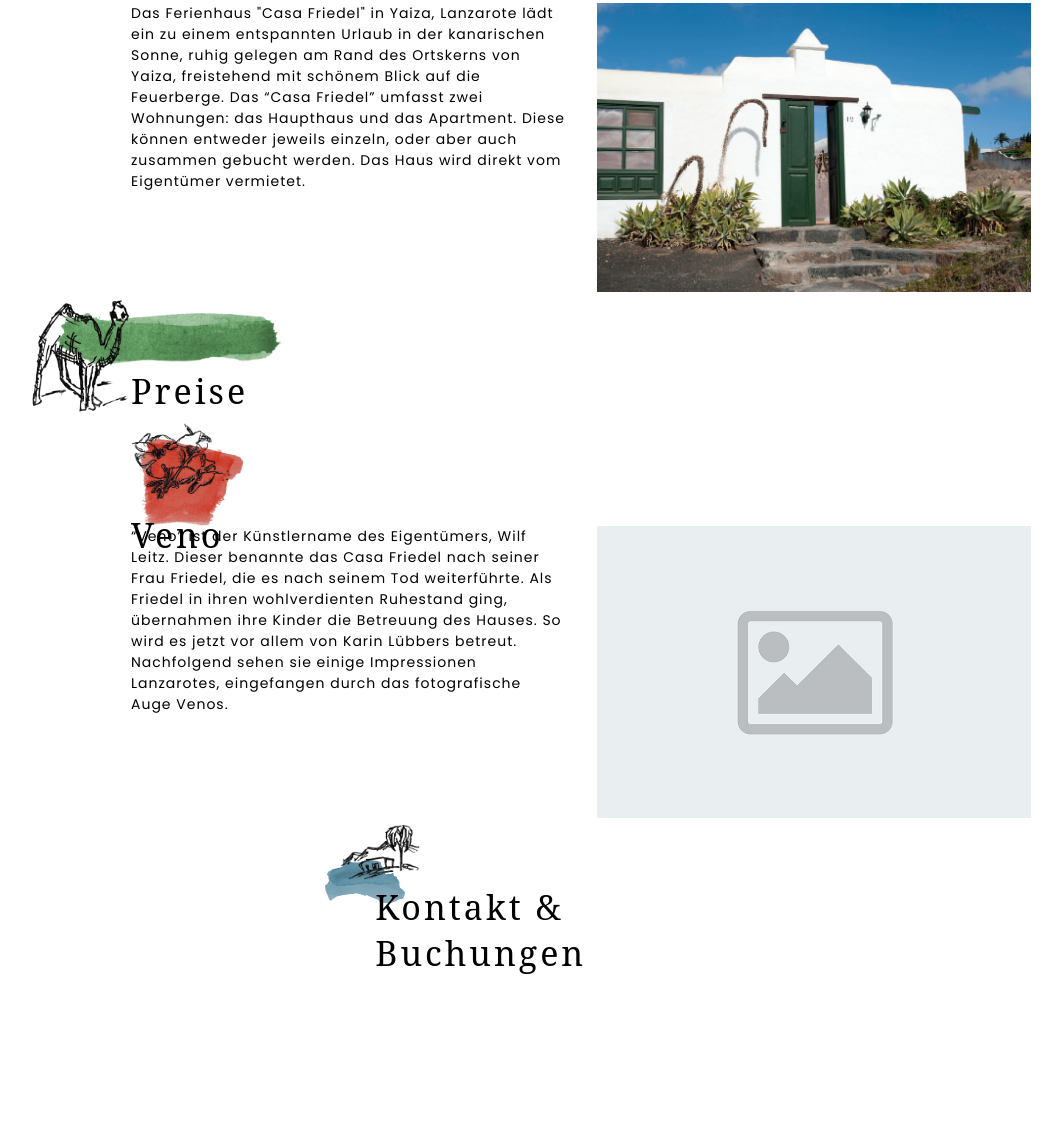
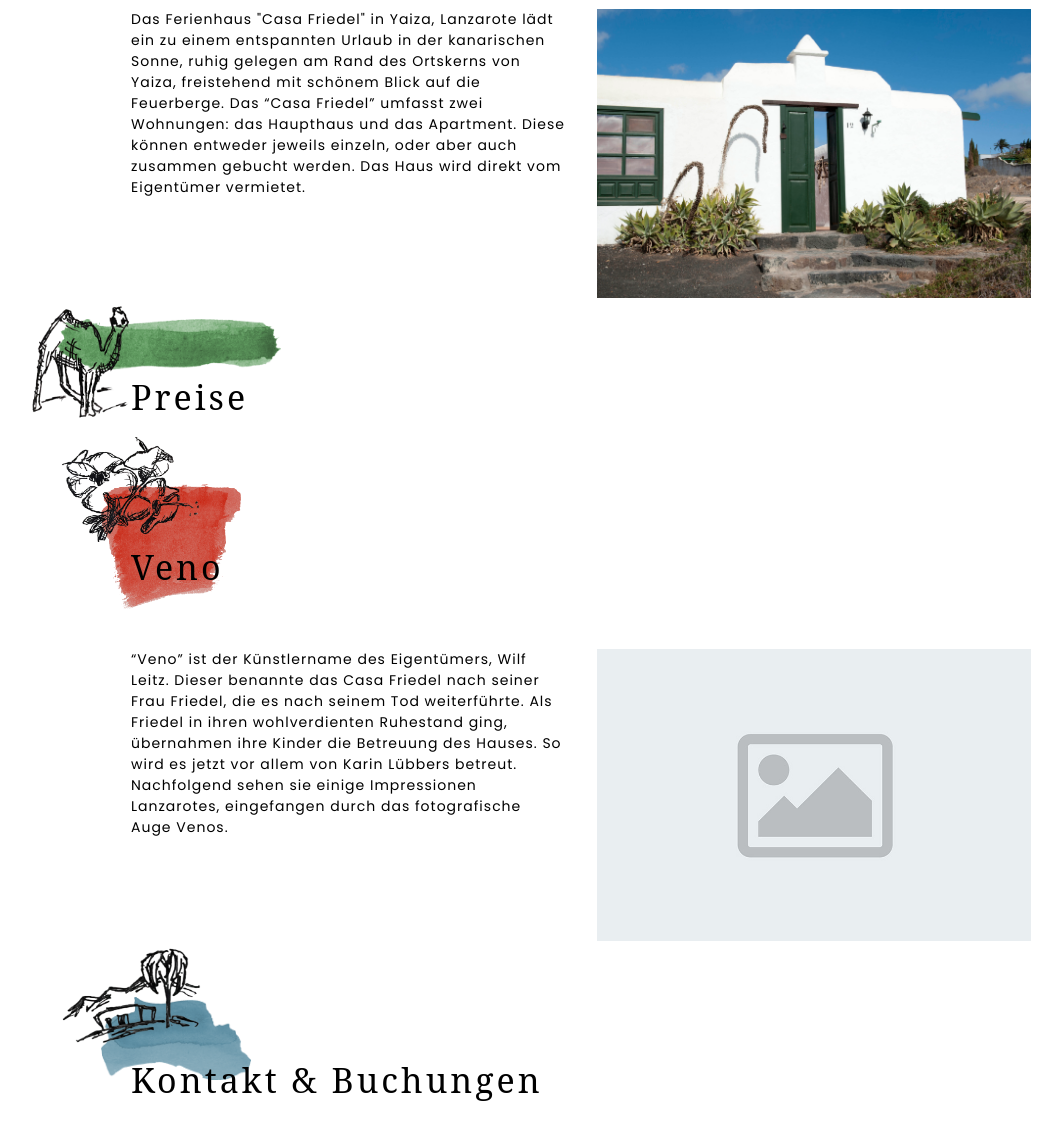
Before and after one commit to bleitz/casa-friedel, a plain HTML site: page index.html in a window 1280 px wide. Shown: the part 1091-2221 px from the top of the page, without its empty margins (59-1121 px from the left). Drawn offline with Linux system fonts and the light colour scheme; a web font is replaced by a local one.

Commit message:
Styles Veno and Contact section titles for desktop

```diff
--- a/index.html
+++ b/index.html
@@ -43,9 +43,9 @@
     </div>
 
     <div class="img-text-section left">
-        <p> Das Ferienhaus "Casa Friedel" in Yaiza, Lanzarote lädt ein zu einem entspannten Urlaub in der kanarischen Sonne, ruhig gelegen am Rand des Ortskerns von Yaiza, freistehend mit schönem Blick auf die Feuerberge.
-            Das “Casa Friedel” umfasst zwei Wohnungen: das Haupthaus und das Apartment. Diese können entweder jeweils einzeln, oder aber auch zusammen gebucht werden.
-            Das Haus wird direkt vom Eigentümer vermietet.</p>
+        <p>Das Ferienhaus "Casa Friedel" in Yaiza, Lanzarote lädt ein zu einem entspannten Urlaub in der kanarischen Sonne, ruhig gelegen am Rand des Ortskerns von Yaiza, freistehend mit schönem Blick auf die Feuerberge.
+        Das “Casa Friedel” umfasst zwei Wohnungen: das Haupthaus und das Apartment. Diese können entweder jeweils einzeln, oder aber auch zusammen gebucht werden.
+        Das Haus wird direkt vom Eigentümer vermietet.</p>
     </div>
 
     <div class="img-text-section right">
@@ -66,8 +66,8 @@
     </div>
 
     <div class="img-text-section left">
-        <p> “Veno” ist der Künstlername des Eigentümers, Wilf Leitz. Dieser benannte das Casa Friedel nach seiner Frau Friedel, die es nach seinem Tod weiterführte. Als Friedel in ihren wohlverdienten Ruhestand ging, übernahmen ihre Kinder die Betreuung des Hauses. So wird es jetzt vor allem von Karin Lübbers betreut.
-            Nachfolgend sehen sie einige Impressionen Lanzarotes, eingefangen durch das fotografische Auge Venos. </p>
+        <p>“Veno” ist der Künstlername des Eigentümers, Wilf Leitz. Dieser benannte das Casa Friedel nach seiner Frau Friedel, die es nach seinem Tod weiterführte. Als Friedel in ihren wohlverdienten Ruhestand ging, übernahmen ihre Kinder die Betreuung des Hauses. So wird es jetzt vor allem von Karin Lübbers betreut.</p>
+        <p>Nachfolgend sehen sie einige Impressionen Lanzarotes, eingefangen durch das fotografische Auge Venos.</p>
     </div>
 
     <div class="img-text-section right">
--- a/style.css
+++ b/style.css
@@ -144,7 +144,7 @@ h2 {
 /*Casa Friedel*/
 #casaFriedel {
   height: 85px;
-  margin: 0 0 34px 0;
+  margin: 0 0 40px 0;
 }
 #casaFriedel .drawing {
   position: absolute;
@@ -161,7 +161,7 @@ h2 {
 /*Preise*/
 #preise {
   height: 90px;
-  margin: 0 0 34px 0;
+  margin: 0 0 40px 0;
 }
 #preise .drawing {
   position: absolute;
@@ -179,7 +179,7 @@ h2 {
 /*Veno*/
 #veno {
   height: 110px;
-  margin: 0 0 34px 0;
+  margin: 0 0 40px 0;
 }
 #veno .drawing {
   position: absolute;
@@ -198,6 +198,7 @@ h2 {
 /*contact*/
 #contact {
   height: 70px;
+  margin: 0 0 40px 0;
 }
 #contact .drawing {
   position: absolute;
@@ -307,7 +308,6 @@ h2 {
   /*Casa Friedel*/
   #casaFriedel {
     height: 160px;
-    margin: 0 0 34px 0;
   }
   #casaFriedel .drawing {
     position: absolute;
@@ -325,7 +325,6 @@ h2 {
   /*Preise*/
   #preise {
     height: 90px;
-    margin: 0 0 34px 0;
   }
   #preise .drawing {
     position: absolute;
@@ -342,22 +341,21 @@ h2 {
   }
   /*Veno*/
   #veno {
-    height: 70px;
-    margin: 0 0 34px 0;
+    height: 175px;
   }
   #veno .drawing {
     position: absolute;
-    width: 100px;
-    transform: translate(0, 0)
+    width: 140px;
+    transform: translate(-70px, 0)
   }
   #veno .brush {
-    width: 100px;
+    width: 140px;
     position: absolute;
-    transform: translate(10px, 20px);
-    rotate: 12deg;
+    transform: translate(-30px, 50px);
+    rotate: 0deg;
   }
   #veno h2 {
-    transform: translate(0, 90px);
+    transform: translate(0, 110px);
   }
   /*contact*/
   #contact {
@@ -365,16 +363,16 @@ h2 {
   }
   #contact .drawing {
     position: absolute;
-    width: 80px;
-    transform: translate(-35px, 0px);
+    width: 140px;
+    transform: translate(-70px, 0px);
   }
   #contact .brush {
-    width: 80px;
+    width: 150px;
     position: absolute;
-    transform: translate(-50px, 35px);
+    transform: translate(-30px, 50px);
   }
   #contact h2 {
-    transform: translate(0, 60px);
+    transform: translate(0, 110px);
   }
 
 }
```
